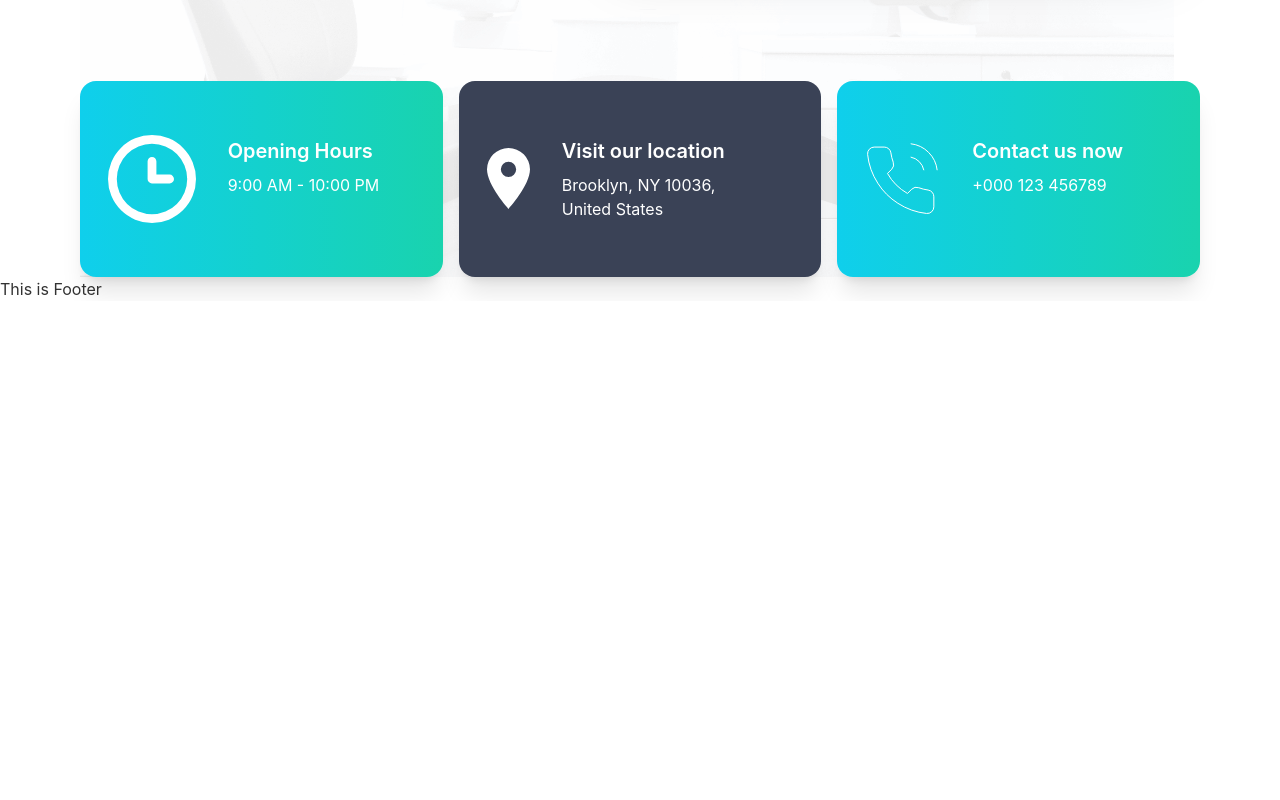
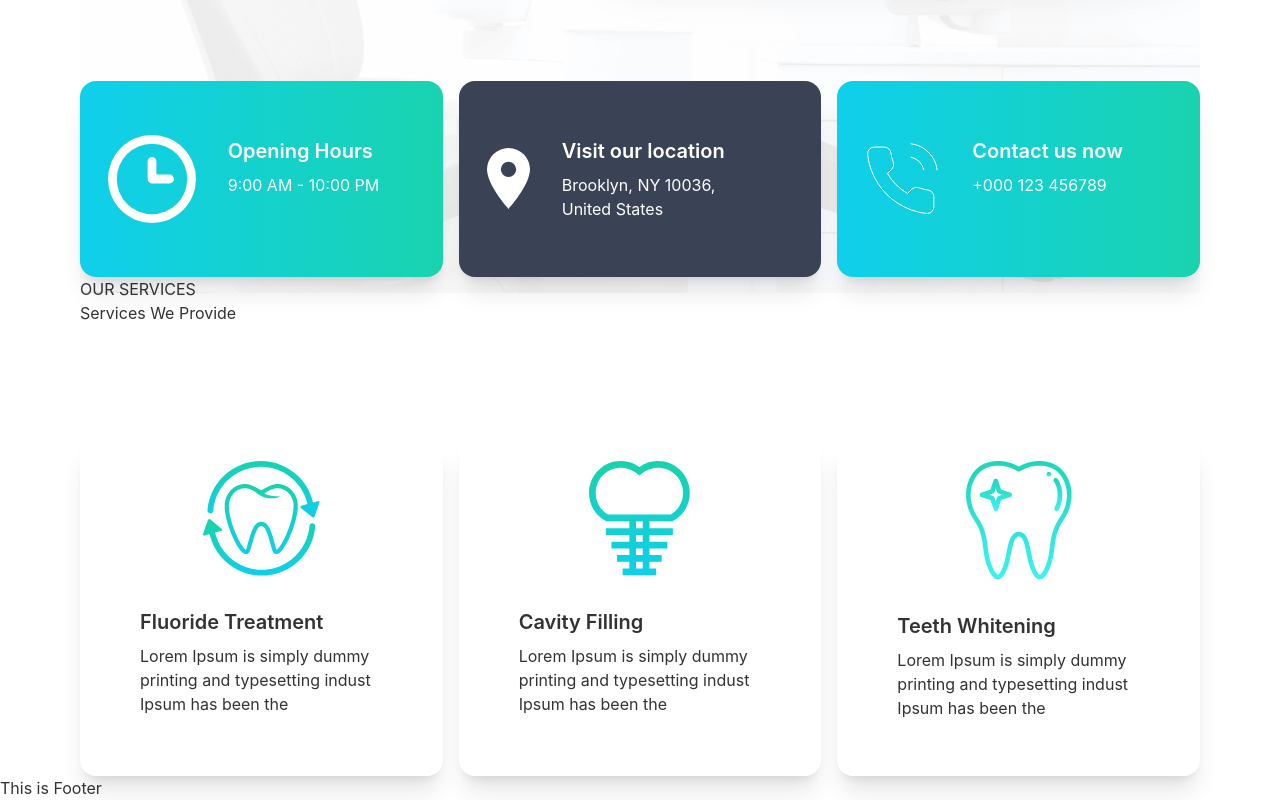
Before and after one commit to 100galib/doctorportal-client, a React (Create React App) app: page / in a window 1280 px wide. Shown: the part 552-1352 px from the top of the page. Before the commit the page ends 853 px from the top, so only its background shows below. Built offline with nearby package versions, Linux system fonts and the light colour scheme.

Commit message:
services section partially complete

```diff
--- a/src/Components/Pages/Home/Home/Home.js
+++ b/src/Components/Pages/Home/Home/Home.js
@@ -2,6 +2,7 @@ import React from 'react';
 import Banner from '../Banner/Banner';
 import bgImage from '../../../../assets/images/bg.png';
 import Infocards from '../Infocards/Infocards';
+import Services from '../Services/Services';
 
 const Home = () => {
     return (
@@ -9,6 +10,7 @@ const Home = () => {
             <div className='bg-contain bg-no-repeat lg:mx-20' style={{ backgroundImage: `url(${bgImage})` }}>
                 <Banner></Banner>
                 <Infocards></Infocards>
+                <Services></Services>
             </div>
         </div>
     );
--- /dev/null
+++ b/src/Components/Pages/Home/Services/Service.js
@@ -0,0 +1,16 @@
+import React from 'react';
+
+const Service = ({service}) => {
+    const {name, icons, description} = service;
+    return (
+        <div className={`card card-sid shadow-xl mt-28 py-6 px-7`}>
+            <figure><img src={icons} alt="Movie"/></figure>
+            <div className="card-body">
+                <h2 className="card-title">{name}</h2>
+                <p>{description}</p>
+            </div>
+        </div>
+    );
+};
+
+export default Service;
--- /dev/null
+++ b/src/Components/Pages/Home/Services/Services.js
@@ -0,0 +1,41 @@
+import React from 'react';
+import icon1 from '../../../../assets/images/fluoride.png';
+import icon2 from '../../../../assets/images/cavity.png';
+import icon3 from '../../../../assets/images/whitening.png';
+import Service from './Service';
+
+const Services = () => {
+    const services = [
+        {
+            id: 1,
+            name: "Fluoride Treatment",
+            icons: icon1,
+            description: "Lorem Ipsum is simply dummy printing and typesetting indust Ipsum has been the"
+        },
+        {
+            id: 2,
+            name: "Cavity Filling",
+            icons: icon2,
+            description: "Lorem Ipsum is simply dummy printing and typesetting indust Ipsum has been the"
+        },
+        {
+            id: 3,
+            name: "Teeth Whitening",
+            icons: icon3,
+            description: "Lorem Ipsum is simply dummy printing and typesetting indust Ipsum has been the"
+        }
+    ]
+    return (
+        <div>
+            <h3>OUR SERVICES</h3>
+            <h1>Services We Provide</h1>
+            <div  className='grid grid-cols-1 md:grid-cols-3 gap-4'>
+                {
+                    services.map(service => <Service key={service.id} service={service}></Service>)
+                }
+            </div>
+        </div>
+    );
+};
+
+export default Services;
```
